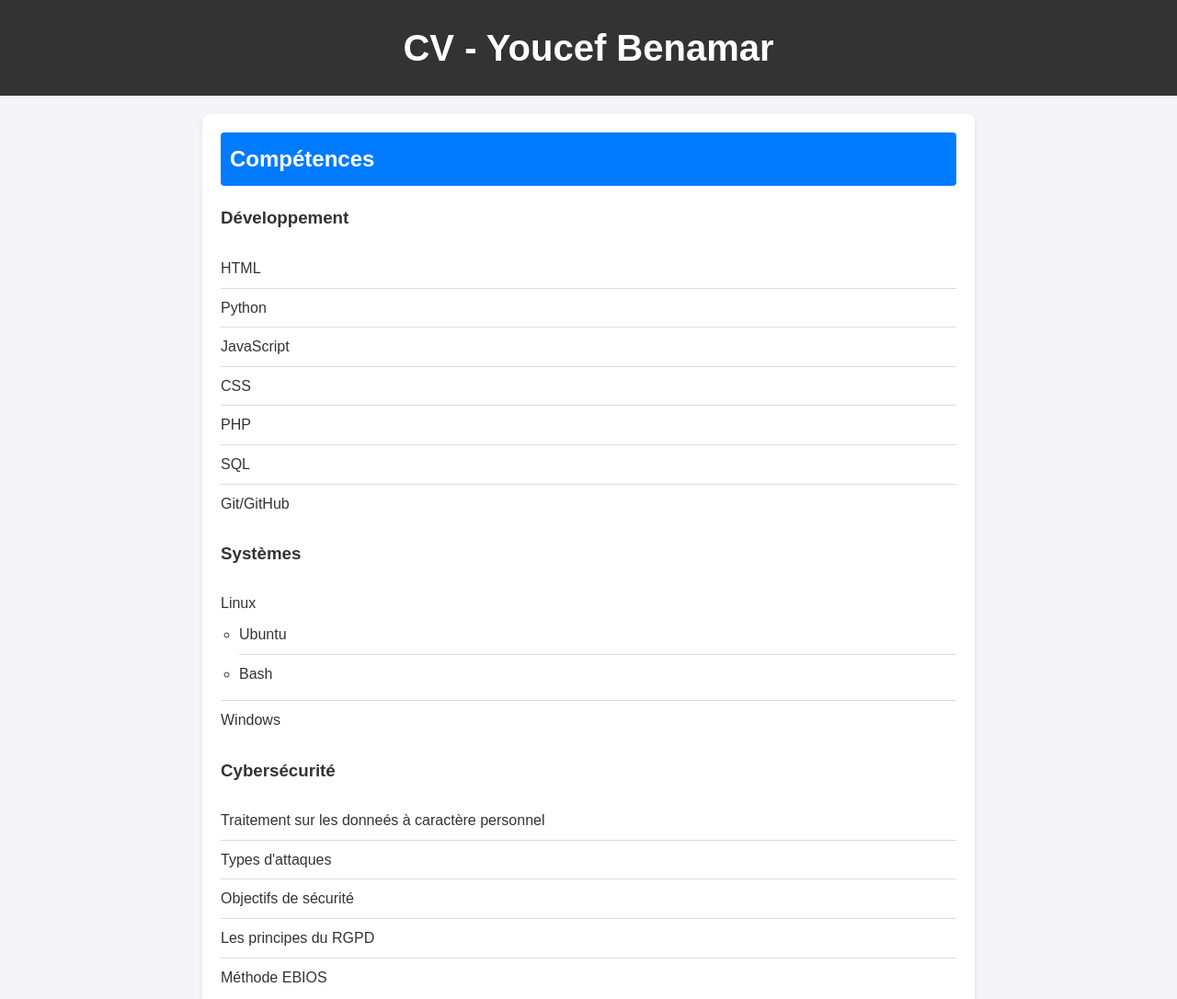
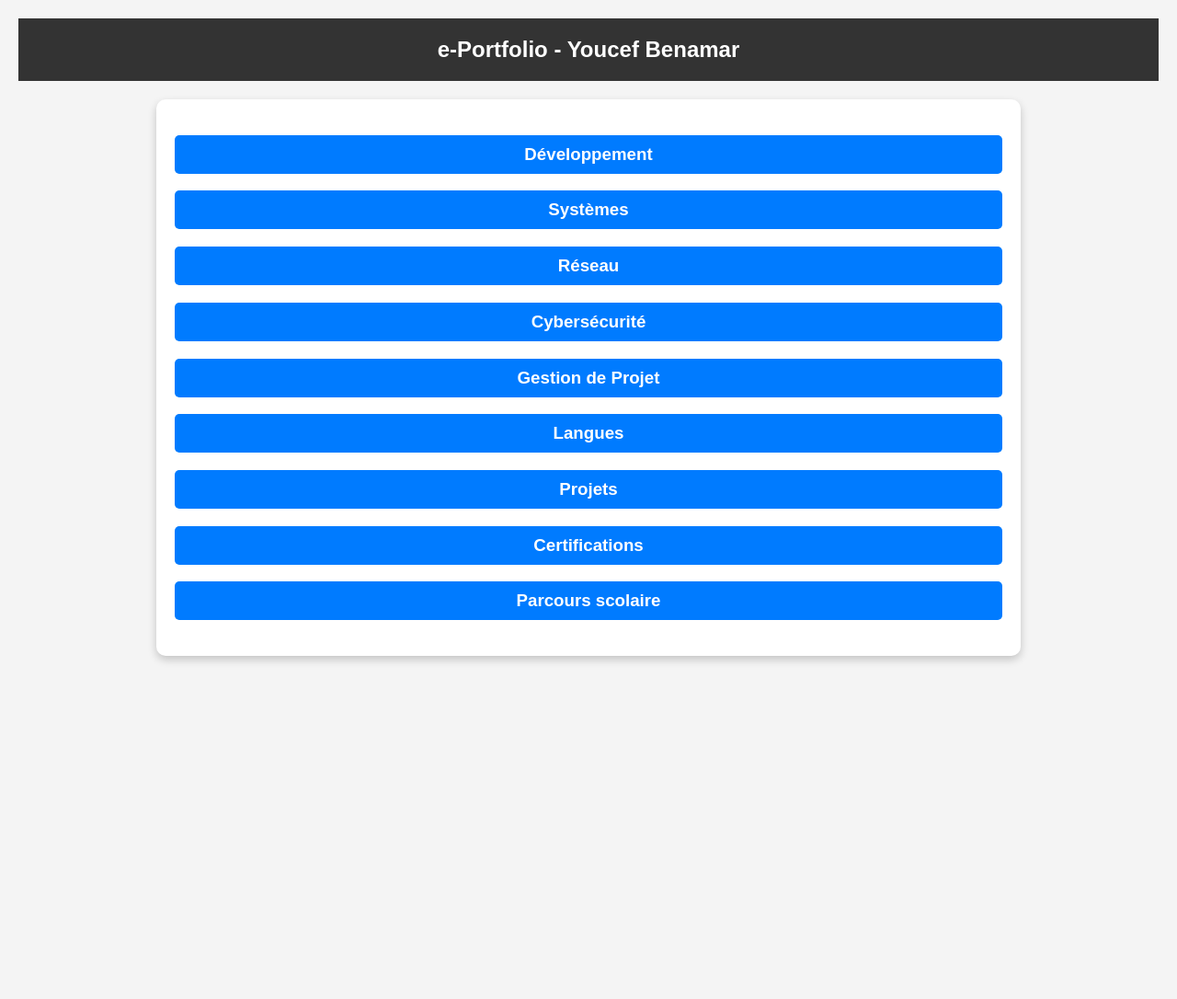
Before and after one commit to youcef033/cv, a plain HTML site: page index.html in a window 1280 px wide. Shown: the top 1086 px of the page at 92% size. After the commit the page ends 800 px from the top, so only its background shows below. Drawn offline with Linux system fonts and the light colour scheme.

Commit message:
Update index.html

```diff
--- a/index.html
+++ b/index.html
@@ -3,132 +3,109 @@
 <head>
     <meta charset="UTF-8">
     <meta name="viewport" content="width=device-width, initial-scale=1.0">
-    <title>CV - Youcef Benamar</title>
+    <title>E-Portfolio - Youcef Benamar</title>
     <style>
         body {
             font-family: Arial, sans-serif;
             margin: 0;
-            padding: 0;
-            background-color: #f4f4f9;
-            color: #333;
-            line-height: 1.6;
+            padding: 20px;
+            background-color: #f4f4f4;
         }
-
         header {
             background: #333;
-            color: #fff;
-            padding: 20px 0;
+            color: white;
+            padding: 20px;
+            text-align: center;
+            font-size: 24px;
+            font-weight: bold;
+        }
+        main {
+            max-width: 900px;
+            margin: 20px auto;
+            padding: 20px;
+            background: white;
+            border-radius: 10px;
+            box-shadow: 0px 4px 10px rgba(0, 0, 0, 0.2);
+        }
+        h2, h3 {
+            color: #333;
+            cursor: pointer;
+            padding: 10px;
+            border-radius: 5px;
+            transition: 0.3s;
+            background: #007BFF;
+            color: white;
             text-align: center;
         }
-
-        header h1 {
-            margin: 0;
-            font-size: 2.5em;
+        h3:hover {
+            background: #0056b3;
         }
-
-        main {
-            padding: 20px;
-            max-width: 800px;
-            margin: 20px auto;
-            background: #fff;
-            border-radius: 8px;
-            box-shadow: 0 2px 4px rgba(0, 0, 0, 0.1);
-        }
-
-        section {
-            margin-bottom: 20px;
-        }
-
-        h2 {
-            background: #007BFF;
-            color: #fff;
-            padding: 10px;
-            border-radius: 4px;
-            margin-top: 0;
-        }
-
         ul {
             list-style-type: none;
             padding: 0;
         }
-
-        ul li {
-            padding: 8px 0;
-            border-bottom: 1px solid #ddd;
+        li {
+            background: #eee;
+            margin: 5px 0;
+            padding: 10px;
+            border-radius: 5px;
+            transition: 0.3s;
         }
-
-        ul li:last-child {
-            border-bottom: none;
-        }
-
-        .sub-list {
-            margin-left: 20px;
-            list-style-type: circle;
+        li:hover {
+            background: #ddd;
         }
     </style>
+    <script>
+        function openSection(title, content) {
+            let newWindow = window.open("", "_blank");
+            newWindow.document.write(`
+                <html>
+                <head>
+                    <title>${title}</title>
+                    <style>
+                        body { font-family: Arial, sans-serif; padding: 20px; text-align: center; }
+                        h2 { color: #333; }
+                        ul { list-style-type: none; padding: 0; }
+                        li { background: #ddd; margin: 5px 0; padding: 10px; border-radius: 5px; }
+                        img { max-width: 100%; height: auto; margin-top: 20px; }
+                    </style>
+                </head>
+                <body>
+                    <h2>${title}</h2>
+                    <ul>${content}</ul>
+                </body>
+                </html>
+            `);
+            newWindow.document.close();
+        }
+    </script>
 </head>
 <body>
     <header>
-        <h1>CV - Youcef Benamar</h1>
+        e-Portfolio - Youcef Benamar
     </header>
     <main>
         <section>
-            <h2>Compétences</h2>
-            <h3>Développement</h3>
-            <ul>
-                <li>HTML</li>
-                <li>Python</li>
-                <li>JavaScript</li>
-                <li>CSS</li>
-                <li>PHP</li>
-                <li>SQL</li>
-                <li>Git/GitHub</li>
-            </ul>
-            <h3>Systèmes</h3>
-            <ul>
-                <li>Linux
-                    <ul class="sub-list">
-                        <li>Ubuntu</li>
-                        <li>Bash</li>
-                    </ul>
-                </li>
-                <li>Windows</li>
-            </ul>
-            <h3>Cybersécurité</h3>
-            <ul>
-                <li>Traitement sur les donneés à caractère personnel</li>
-                <li>Types d'attaques</li>
-                <li>Objectifs de sécurité</li>
-                <li>Les principes du RGPD</li>
-                <li>Méthode EBIOS</li>
-            </ul>
+            <h3 onclick="openSection('Développement', '<li>HTML</li><li>Python</li><li>JavaScript</li><li>CSS</li><li>PHP</li><li>SQL</li><li>Git/GitHub</li>')">Développement</h3>
+            <h3 onclick="openSection('Systèmes', '<li>Linux (Ubuntu,Debian,Bash)</li><li>Windows (PowerShell, PowerShell ISE)</li><li>GLPI</li> <li>Virtualisation</li></li><li>Kanboard</li><li>VirtualBox</li>')">Systèmes</h3>
+            <h3 onclick="openSection('Réseau', '<li>Modèle OSI</li><li>Protocole TCP/IP</li><li>Calcul de sous-réseau</li><li>Pare-feu</li><li>SNMP, SSH<li>Sudoers</li><li>Gestion des droits utilisateurs</li>')">Réseau</h3>
+            <h3 onclick="openSection('Cybersécurité', '<li>RGPD</li><li>Méthode EBIOS</li><li>Méthode PIA</li><li>pfSense</li><li>Types d\'attaques</li>')">Cybersécurité</h3>
+            <h3 onclick="openSection('Gestion de Projet', '<li>Gantt Project</li><li>Méthode Scrum</li><li>Méthode Agile</li><li>Cahier des charges</li><li>Cahier des test</li><li>Cahier des recettes</li><li>appels d\'offres</li>')">Gestion de Projet</h3>
         </section>
 
         <section>
-            <h2>Langues</h2>
-            <ul>
-                <li>Anglais : B1</li>
-                <li>Arabe : A2</li>
-            </ul>
+            <h3 onclick="openSection('Langues', '<li>Anglais : B1</li><li>Arabe : A2</li>')">Langues</h3>
         </section>
 
         <section>
-            <h2>Projets</h2>
-            <ul>
-                <li>Créer un site web qui génère un nombre alétoire entre 1 et 100 et la mise en réseau du code</li>
-                <li>Cahier des charges, cahier des tests, cahier des recettes </li>
-                <li>Créer plusieurs machines virutels afin de promouvoir des serices dans le domaine du cinéma</li>
-            <ul>
-
-
+            <h3 onclick="openSection('Projets', '<li>Créer un site web qui génère un nombre alétoire entre 1 et 100 et la mise en réseau du code</li><li>Cahier des charges, cahier des tests, cahier des recettes</li><li>Machines virtuelles pour un service cinéma</li><li>Site web d\'un restaurant</li><li>Créations serveur de sauvegarde,base de donnée et web pour gérer le site et réservation d\'un restaurant</li>')">Projets</h3>
         </section>
 
         <section>
-            <h2>Certifications</h2>
-            <ul>
-                <li>Cisco packet tracer</li>
-            </ul>
+            <h3 onclick="openSection('Certifications', '<li>Cisco Packet Tracer</li><li><img src=\'cisco.png\' alt=\'Cisco Packet Tracer\'></li>')">Certifications</h3>
         </section>
+
+        <h3 onclick="openSection('Parcours scolaire', '<li>BTS SIO - Lycée Turgot, Paris</li><li>Licence 1 MIAGE Université Paris cité, Paris</li><li>Baccalauréat Mathématiques/NSI - Lycée Paul Valéry, Paris</li>')">Parcours scolaire</h3>
     </main>
 </body>
 </html>
```
